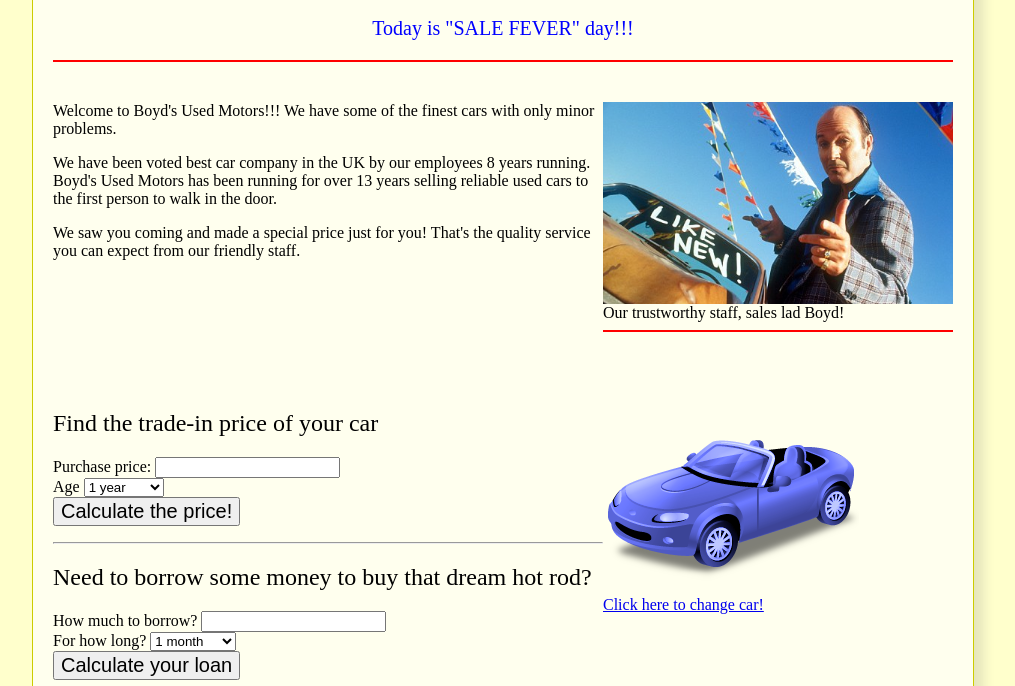
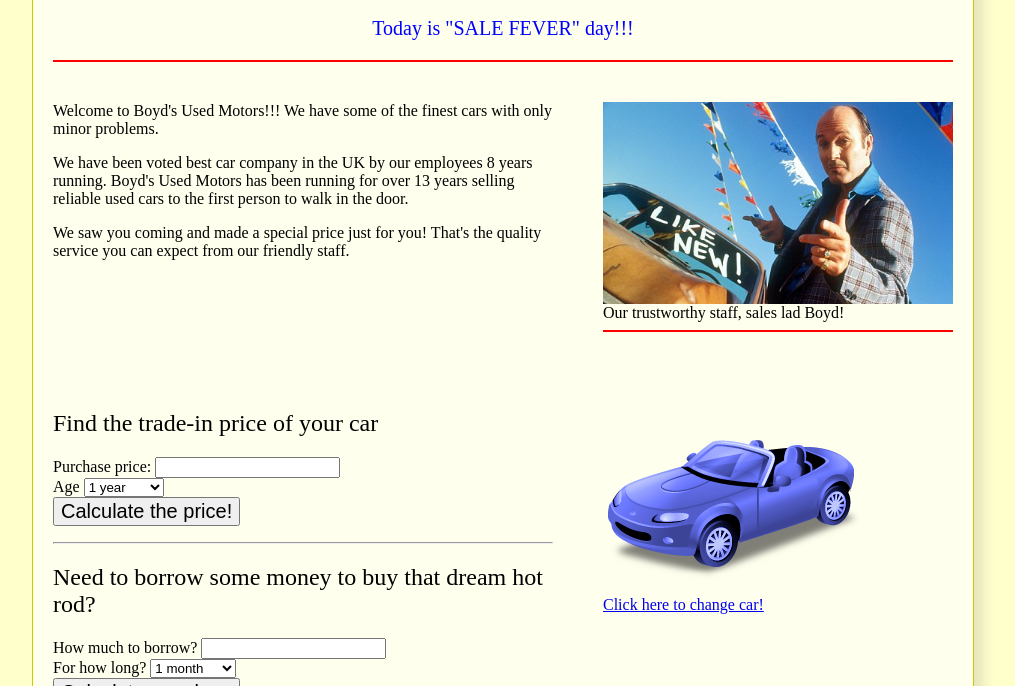
Before and after one commit to no2g12/lab2, a plain HTML site: page part1/index.html in a window 1280 px wide. Shown: the part 114-800 px from the top of the page, without its empty margins (137-1152 px from the left). Drawn offline with Linux system fonts and the light colour scheme.

Commit message:
added padding to the side bar
added padding to side bar to keep it away from the main text

```diff
--- a/part1/css/style.css
+++ b/part1/css/style.css
@@ -46,6 +46,7 @@ h1, h2 {
 #sidebar {
 	float: right;
 	width: 350px;
+	padding-left: 50px
 }
 
 #calculators {
```
